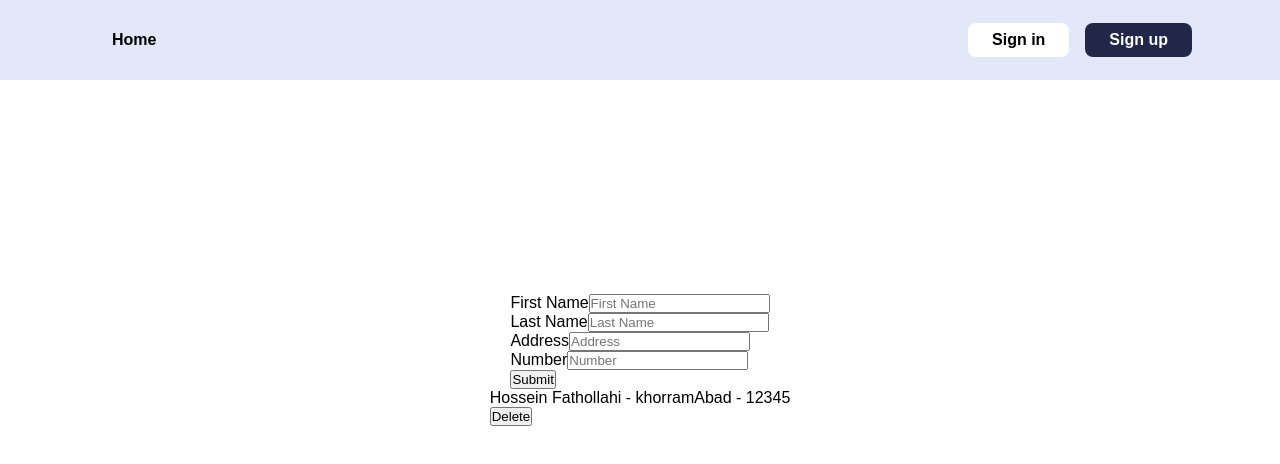
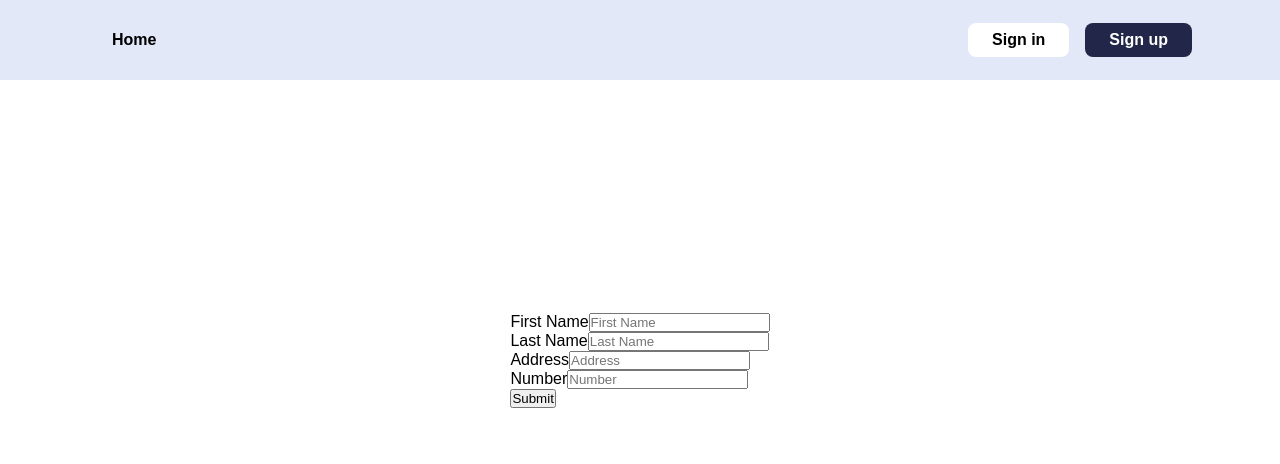
Before and after one commit to hoss7464/jsonServer, a React (Create React App) app: page /dashboard in a window 1280 px wide. Shown: the top 464 px of the page. Built offline with nearby package versions, Linux system fonts and the light colour scheme; data requests are answered from the project's data file.

Commit message:
corect delete function on json server

```diff
--- a/db.json
+++ b/db.json
@@ -1,13 +1,5 @@
 {
-  "posts": [
-    {
-      "id": 1722535151510,
-      "firstName": "Hossein",
-      "lastName": "Fathollahi",
-      "address": "khorramAbad",
-      "number": "12345"
-    }
-  ],
+  "posts": [],
   "comments": [
     {
       "id": "1",
--- a/src/Pages/Dashboard/Dashboard.jsx
+++ b/src/Pages/Dashboard/Dashboard.jsx
@@ -23,6 +23,7 @@ const Dashboard = () => {
   //handleSubmit function :
   const handleSubmit = (e) => {
     e.preventDefault();
+    const newId = Math.floor(Math.random() * 100).toString();
     fetch("http://localhost:5000/posts", {
       method: "POST",
       headers: {
@@ -30,7 +31,7 @@ const Dashboard = () => {
       },
       body: JSON.stringify({
         ...listData,
-        id: Date.now(),
+        id: newId,
       }),
     })
       .then((res) => {
```
